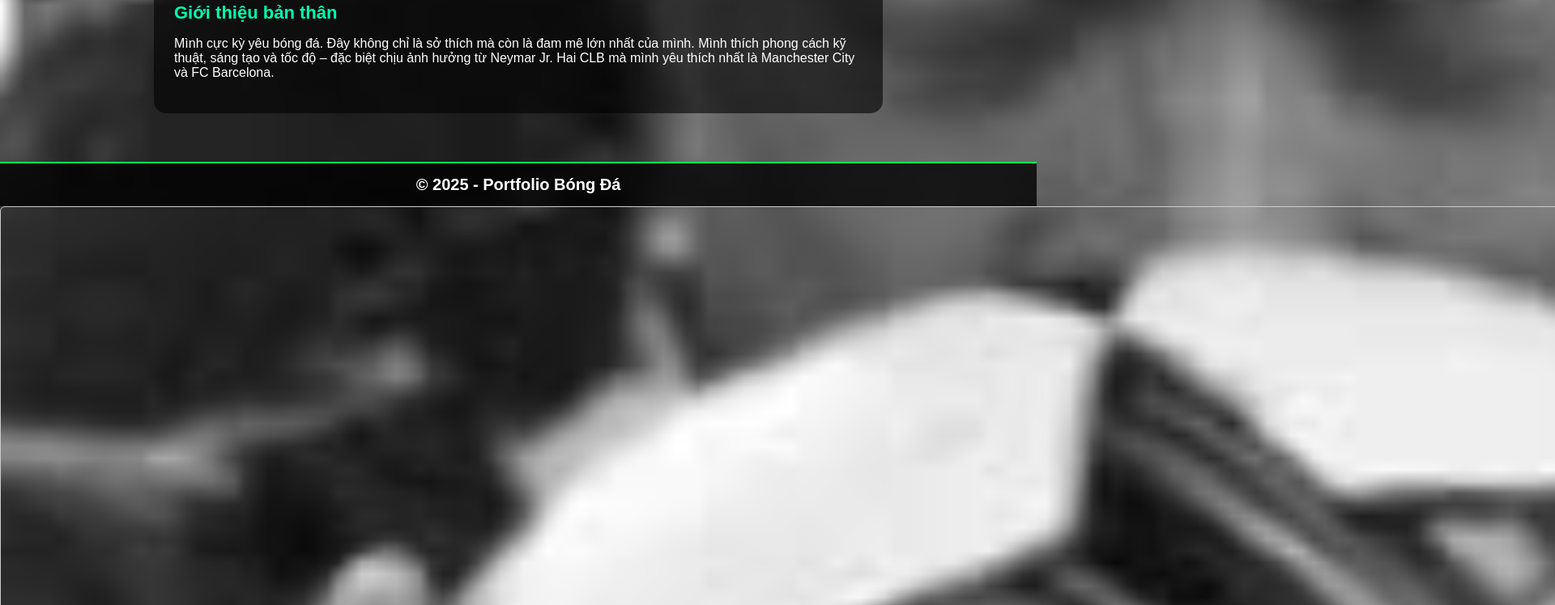
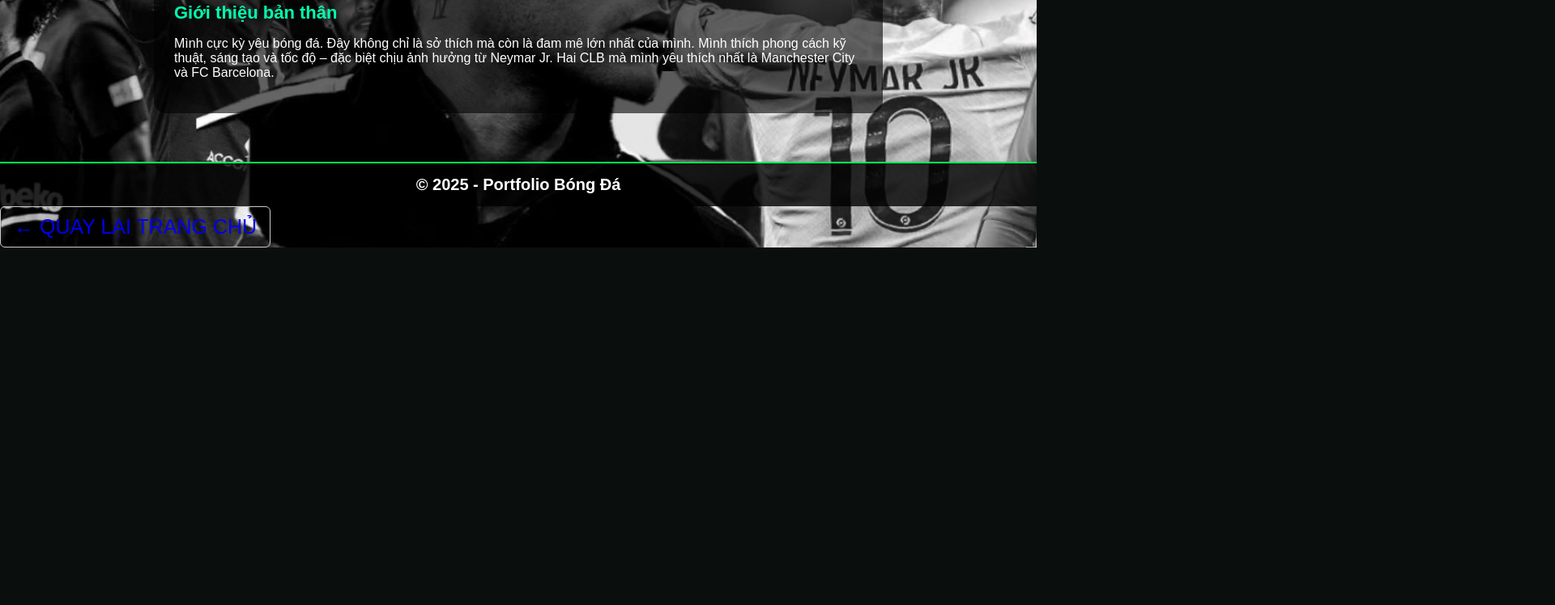
Before and after one commit to doquocviet52/doquocvietprofile.github.io, a plain HTML site: page index.html in a window 1280 px wide. Shown: the part 688-1436 px from the top of the page at 81% size, 1920 px wide, since content can reach past the window. After the commit the page ends 994 px from the top, so only its background shows below. Drawn offline with Linux system fonts and the light colour scheme.

Commit message:
Update index.html

```diff
--- a/index.html
+++ b/index.html
@@ -121,7 +121,7 @@
   text-decoration:none;
   border:1px solid #ccc;
   border-radius:6px;
-  font-size:2525px;
+  font-size:25px;
 ">
   ← QUAY LẠI TRANG CHỦ
 </a>
```
